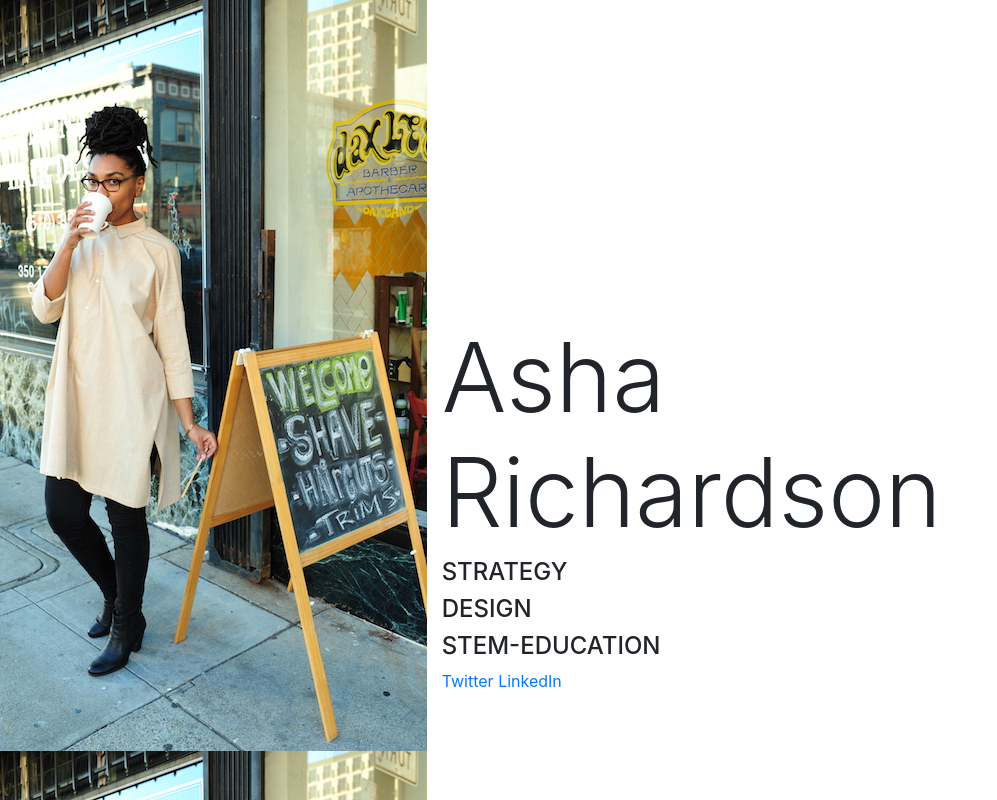
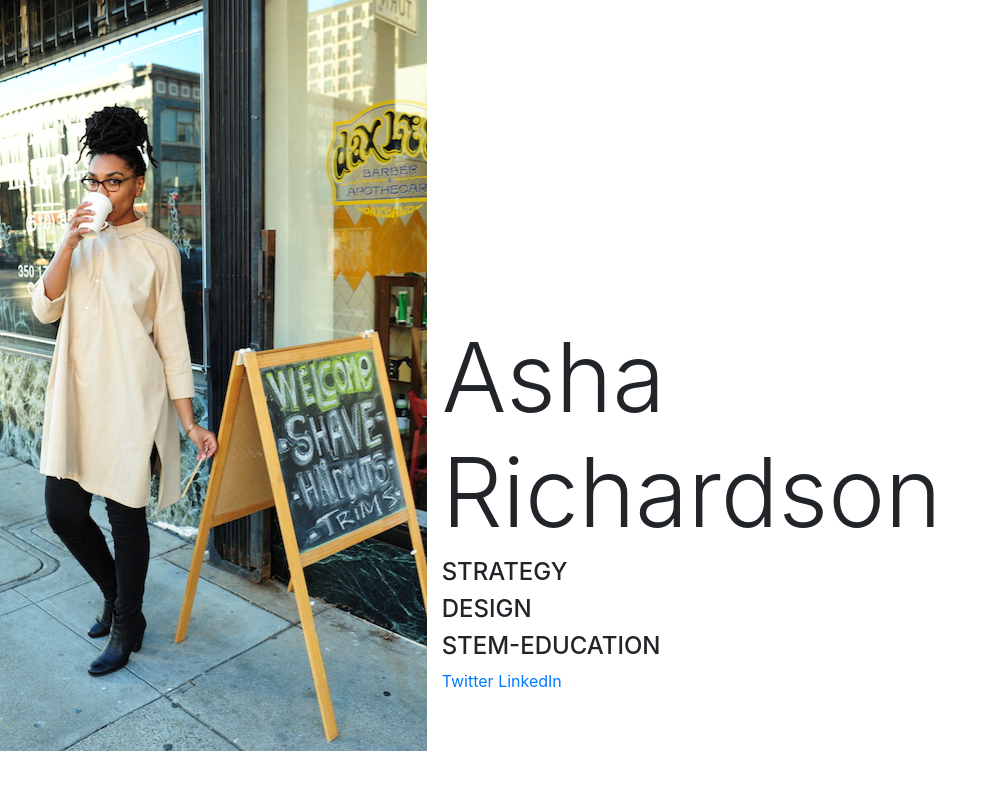
Before and after one commit to AshaLaura/ashalaura, a plain HTML site: page index.html in a window 1280 px wide. Shown: the whole page, without its empty margins (0-997 px from the left). Drawn offline with nearby package versions, Linux system fonts and the light colour scheme.

Commit message:
fixed background img repeat

```diff
--- a/style.css
+++ b/style.css
@@ -4,7 +4,9 @@
 
 .tall{
 	height: 100vh;
-	background-image: url(face.jpg)
+	background-image: url(face.jpg);
+	background-repeat: no-repeat;
+
 }
 
 .down{
```
